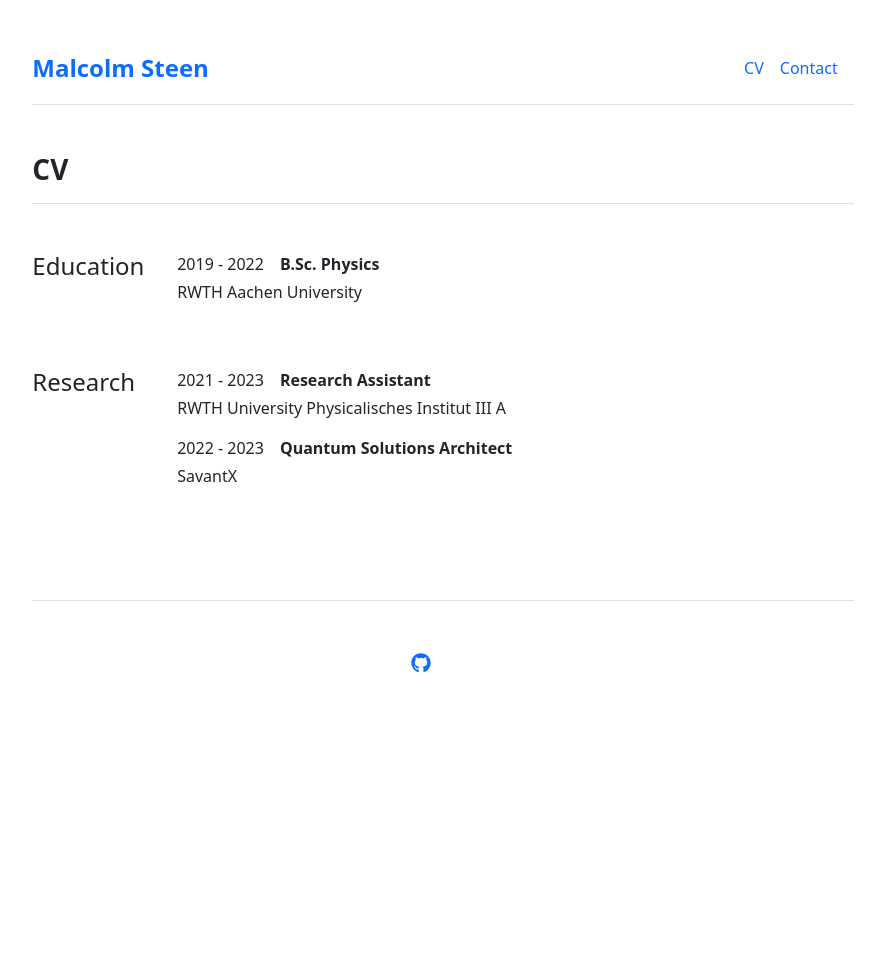
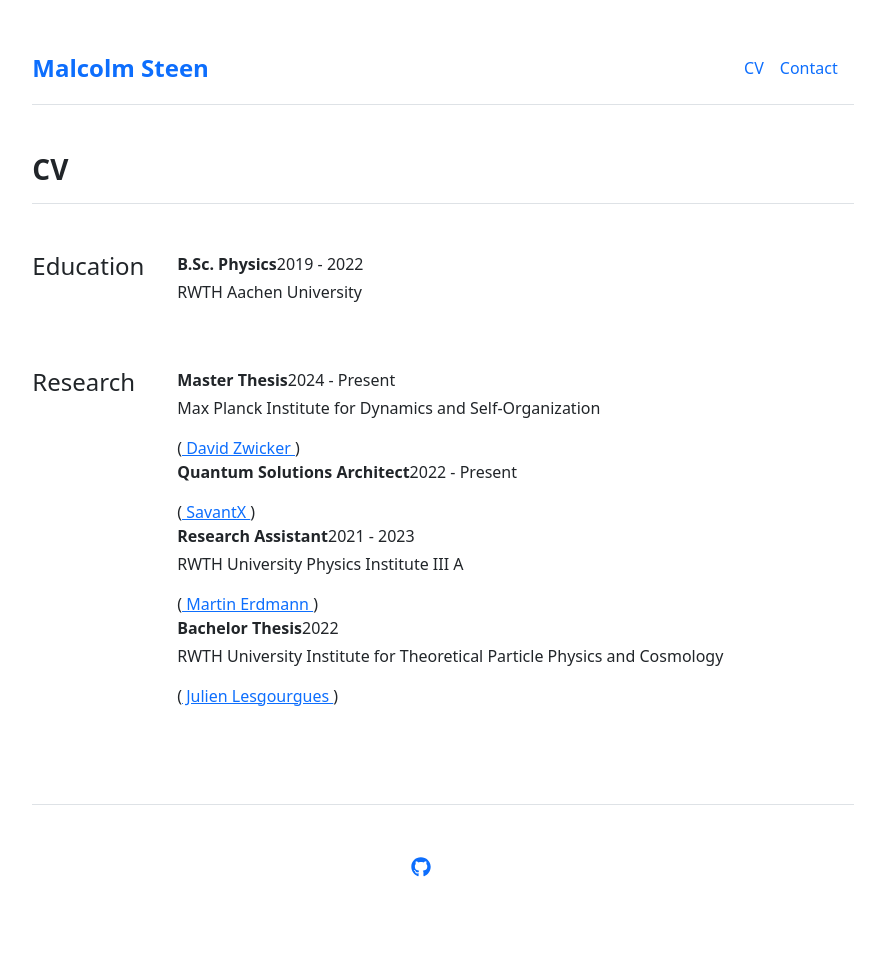
Before and after one commit to steenmalcolm/malcolmsteen, a Jekyll site: the page built from cv.md, in a window 1280 px wide. Shown: the whole page, without its empty margins (197-1082 px from the left). Built offline with Jekyll 4.4.1, drawn with Linux system fonts in a browser that asks for light colours; before the commit the page ends 900 px from its top, so only the background shows below that.

Commit message:
Change cv layout to include supervisor

```diff
--- a/_data/cv/academic-experience.yml
+++ b/_data/cv/academic-experience.yml
@@ -1,7 +1,27 @@
-- title: 'Research Assistant'
-  description: 'RWTH University Physicalisches Institut III A'
-  year: '2021 - 2023'
+- title: 'Master Thesis'
+  description: 'Max Planck Institute for Dynamics and Self-Organization'
+  year: '2024 - Present'
+  supervisor:
+    name: 'David Zwicker'
+    url: 'https://www.zwickergroup.org/david-zwicker'
 
 - title: 'Quantum Solutions Architect'
-  description: 'SavantX'
-  year: '2022 - 2023'
+  description: ''
+  year: '2022 - Present'
+  supervisor:
+    name: 'SavantX'
+    url: 'https://www.savantx.com/'
+
+- title: 'Research Assistant'
+  description: 'RWTH University Physics Institute III A'
+  year: '2021 - 2023'
+  supervisor:
+    name: 'Martin Erdmann'
+    url: 'https://www.institut3a.physik.rwth-aachen.de/cms/institut3a/das-institut/profil/~kdcq/prof-erdmann/?allou=1&lidx=1'
+
+- title: 'Bachelor Thesis'
+  description: 'RWTH University Institute for Theoretical Particle Physics and Cosmology'
+  year: '2022'
+  supervisor:
+    name: 'Julien Lesgourgues'
+    url: 'https://lesgourg.github.io/'
--- a/_layouts/cv.html
+++ b/_layouts/cv.html
@@ -14,8 +14,8 @@ layout: default
       <div class="col-md-10">
         {% for section in site.data.cv.education %}
         <div class="d-flex align-items-baseline mb-1">
+          <p class="fw-bold mb-0">{{ section.title }}</p>
           <p class="me-3 mb-0">{{ section.year }}</p>
-          <p class="fw-bold mb-0">{{ section.title }}</p>
         </div>
         <p>{{ section.description }}</p>
         {% endfor %}
@@ -28,10 +28,15 @@ layout: default
       <div class="col-md-10">
         {% for section in site.data.cv.academic-experience %}
         <div class="d-flex align-items-baseline mb-1">
+          <p class="fw-bold mb-0">{{ section.title }}</p>
           <p class="me-3 mb-0">{{ section.year }}</p>
-          <p class="fw-bold mb-0">{{ section.title }}</p>
         </div>
         <p>{{ section.description }}</p>
+        {% if section.supervisor %}
+        (<a href="{{ section.supervisor.url }}" target="_blank" rel="noopener">
+          {{ section.supervisor.name }}
+        </a>)
+        {% endif %}
         {% endfor %}
       </div>
     </div>
```
